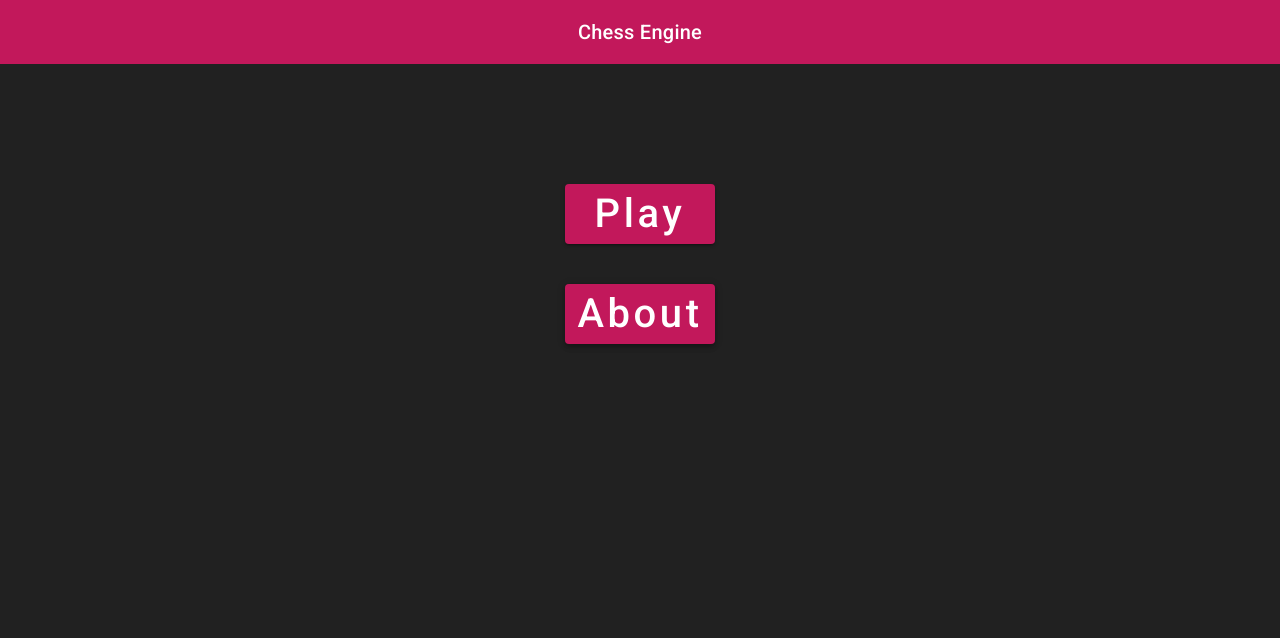
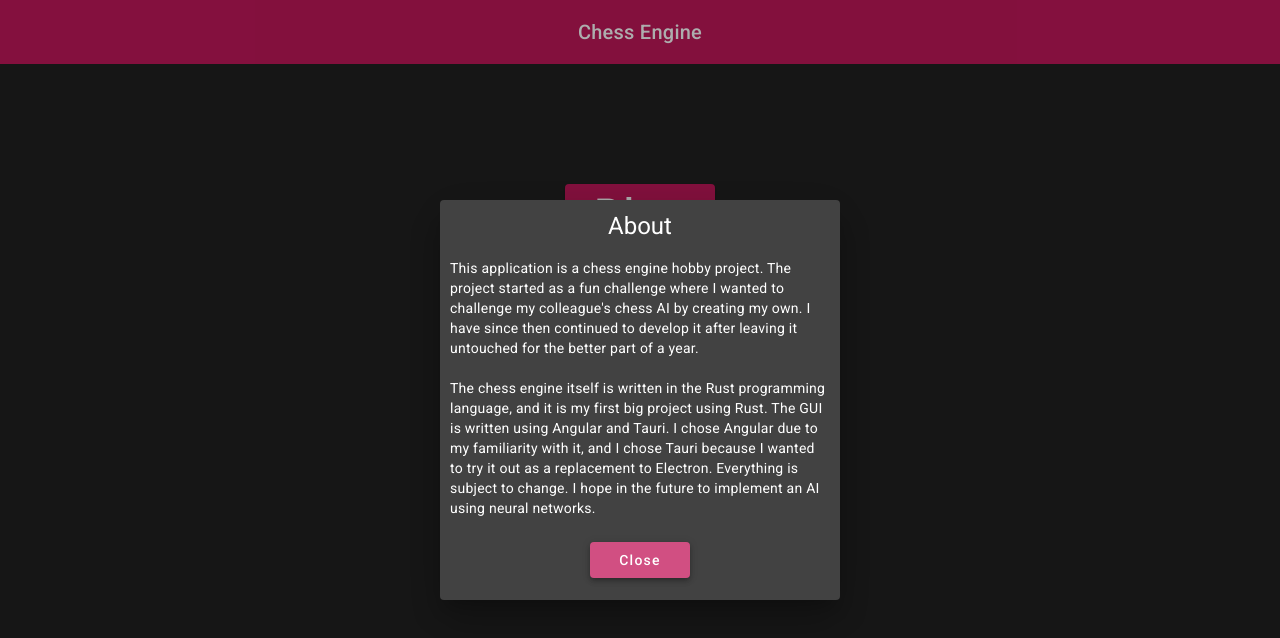
Before and after one commit to Aimoboy/chess-engine, an Angular app: page / in a window 1280 px wide. Both pictures are taken after a click on the button "About". Shown: the top 638 px of the page. Built offline with nearby package versions, Linux system fonts and the light colour scheme.

Commit message:
About button opens a dialog with some text describing this project

```diff
--- a/src/app/app.component.html
+++ b/src/app/app.component.html
@@ -4,5 +4,5 @@
 
 <div class="expand-x d-flex justify-content-center align-items-center flex-column" style="height: 400px">
   <button class="menu-button" color="primary" mat-raised-button>Play</button>
-  <button class="menu-button" color="primary" mat-raised-button>About</button>
+  <button (click)="onAboutClick()" class="menu-button" color="primary" mat-raised-button>About</button>
 </div>
--- a/src/app/app.component.ts
+++ b/src/app/app.component.ts
@@ -1,4 +1,6 @@
 import { Component } from '@angular/core';
+import { MatDialog } from '@angular/material/dialog';
+import { AboutComponent } from './components/about/about.component';
 
 @Component({
   selector: 'app-root',
@@ -7,4 +9,17 @@ import { Component } from '@angular/core';
 })
 export class AppComponent {
   title = 'chess-engine';
+
+  constructor(private _matDialog: MatDialog) {}
+
+  onAboutClick() {
+    let dialogRef = this._matDialog.open(AboutComponent, {
+      width: '400px',
+      height: '400px'
+    });
+
+    dialogRef.afterClosed().subscribe(result => {
+      console.log('The dialog was closed');
+    });
+  }
 }
--- a/src/app/components/about/about.component.html
+++ b/src/app/components/about/about.component.html
@@ -1 +1,23 @@
-<p>about works!</p>
+
+<div class="d-flex flex-column expand">
+    <!-- Title and text -->
+    <div class="d-flex flex-column" style="flex: 4">
+        <span class="expand-x d-flex justify-content-center mat-h1" style="color: white; margin-top: 10px;">
+            About
+        </span>
+
+        <span style="color: white; margin: 0 10px;">
+            This application is a chess engine hobby project. The project started as a fun challenge where I wanted to challenge my colleague's chess AI by creating my own. I have since then continued to develop it after leaving it untouched for the better part of a year.
+            <br>
+            <br>
+            The chess engine itself is written in the Rust programming language, and it is my first big project using Rust. The GUI is written using Angular and Tauri. I chose Angular due to my familiarity with it, and I chose Tauri because I wanted to try it out as a replacement to Electron.
+            Everything is subject to change. I hope in the future to implement an AI using neural networks.
+        </span>
+
+    </div>
+
+    <!-- Close button -->
+    <div class="d-flex justify-content-center align-items-center" style="flex: 1">
+        <button (click)="onCloseClick()" color="primary" style="width: 100px" mat-raised-button>Close</button>
+    </div>
+</div>
--- a/src/app/components/about/about.component.ts
+++ b/src/app/components/about/about.component.ts
@@ -1,4 +1,5 @@
 import { Component } from '@angular/core';
+import { MatDialogRef } from '@angular/material/dialog';
 
 @Component({
   selector: 'app-about',
@@ -7,4 +8,10 @@ import { Component } from '@angular/core';
 })
 export class AboutComponent {
 
+  constructor(private _dialogRef: MatDialogRef<AboutComponent>) { }
+
+  onCloseClick() {
+    this._dialogRef.close();
+  }
+
 }
--- a/src/app/material/material.module.ts
+++ b/src/app/material/material.module.ts
@@ -3,10 +3,12 @@ import { CommonModule } from '@angular/common';
 
 import { MatToolbarModule } from '@angular/material/toolbar';
 import { MatButtonModule } from '@angular/material/button';
+import { MatDialogModule } from '@angular/material/dialog';
 
 const materialComponents = [
   MatToolbarModule,
-  MatButtonModule
+  MatButtonModule,
+  MatDialogModule
 ];
 
 
```
